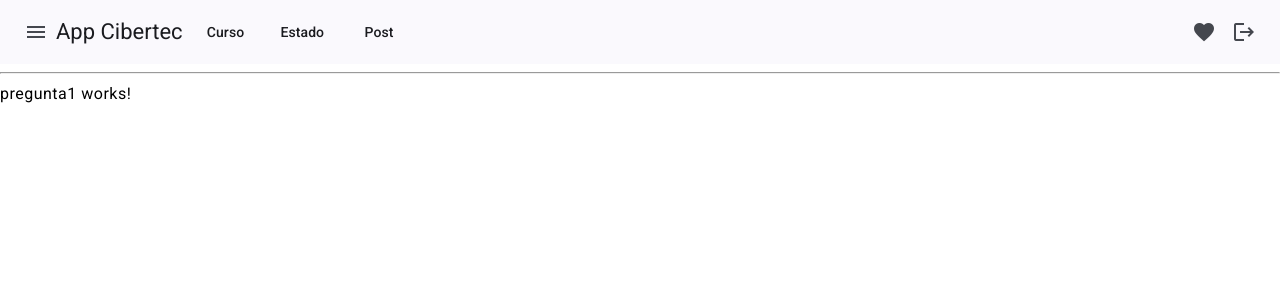
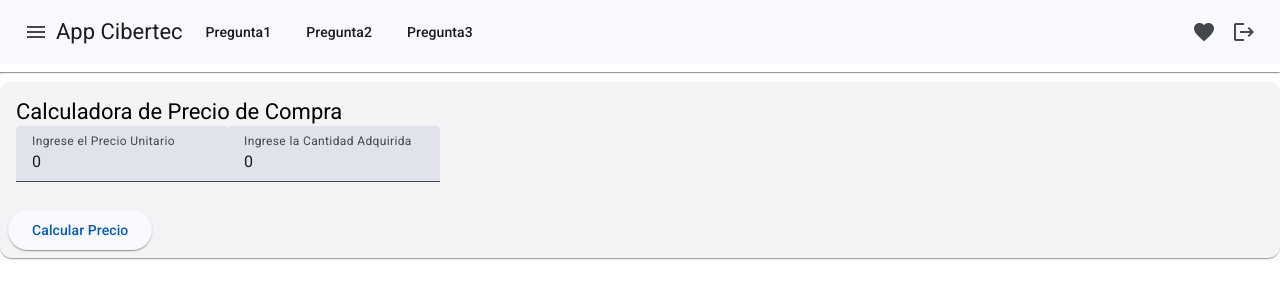
Before and after one commit to JuniorM2702/T2_AybarNapan, an Angular app: page /dashboard/pregunta1 in a window 1280 px wide. Shown: the top 300 px of the page. Built offline with nearby package versions, Linux system fonts and the light colour scheme; sample sign-in values are in the browser's storage.

Commit message:
pregunta 1 terminada

```diff
--- a/src/app/dashboard/dashboard.component.html
+++ b/src/app/dashboard/dashboard.component.html
@@ -4,11 +4,11 @@
     </button>
     <span (click)="irHome()">App Cibertec</span>
     &nbsp;&nbsp;
-    <button mat-button (click)="irPregunta1()">Curso</button>
+    <button mat-button (click)="irPregunta1()">Pregunta1</button>
     &nbsp;&nbsp;
-    <button mat-button (click)="irPregunta2()">Estado</button>
+    <button mat-button (click)="irPregunta2()">Pregunta2</button>
     &nbsp;&nbsp;
-    <button mat-button (click)="irPregunta3()">Post</button>
+    <button mat-button (click)="irPregunta3()">Pregunta3</button>
 
     <span class="example-spacer"></span>
     <button mat-icon-button class="example-icon favorite-icon" aria-label="Example icon-button with heart icon">
--- a/src/app/dashboard/pregunta1/pregunta1.component.html
+++ b/src/app/dashboard/pregunta1/pregunta1.component.html
@@ -1 +1,25 @@
-<p>pregunta1 works!</p>
+<div class="container">
+    <mat-card>
+      <mat-card-header>
+        <mat-card-title>Calculadora de Precio de Compra</mat-card-title>
+      </mat-card-header>
+      <mat-card-content>
+        <div class="form">
+          <mat-form-field>
+            <mat-label>Ingrese el Precio Unitario</mat-label>
+            <input matInput type="number" [(ngModel)]="precioUnitario">
+          </mat-form-field>
+          <mat-form-field>
+            <mat-label>Ingrese la Cantidad Adquirida</mat-label>
+            <input matInput type="number" [(ngModel)]="cantidad">
+          </mat-form-field>
+        </div>
+        <div class="result">
+          <p *ngIf="precioFinal !== 0">El precio final a pagar es: {{ precioFinal | currency }}</p>
+        </div>
+      </mat-card-content>
+      <mat-card-actions>
+        <button mat-raised-button color="primary" (click)="calcularPrecio()">Calcular Precio</button>
+      </mat-card-actions>
+    </mat-card>
+  </div>
--- a/src/app/dashboard/pregunta1/pregunta1.component.ts
+++ b/src/app/dashboard/pregunta1/pregunta1.component.ts
@@ -1,12 +1,34 @@
 import { Component } from '@angular/core';
+import { MaterialModule } from '../../../material/material.module';
+import { FormsModule } from '@angular/forms';
+import { AppComponent } from '../../app.component';
+import { CommonModule } from '@angular/common';
 
 @Component({
   selector: 'app-pregunta1',
   standalone: true,
-  imports: [],
   templateUrl: './pregunta1.component.html',
-  styleUrl: './pregunta1.component.css'
+  styleUrls: ['./pregunta1.component.css'],
+  imports: [MaterialModule, FormsModule, CommonModule],
 })
 export class Pregunta1Component {
+  precioUnitario: number;
+  cantidad: number;
+  precioFinal: number;
 
+  constructor() {
+    this.precioUnitario = 0;
+    this.cantidad = 0;
+    this.precioFinal = 0;
+  }
+
+  calcularPrecio(): void {
+    if (this.cantidad > 20) {
+      this.precioFinal = this.cantidad * this.precioUnitario * 0.9;
+    } else if (this.cantidad > 10) {
+      this.precioFinal = this.cantidad * this.precioUnitario * 0.95;
+    } else {
+      this.precioFinal = this.cantidad * this.precioUnitario;
+    }
+  }
 }
```
